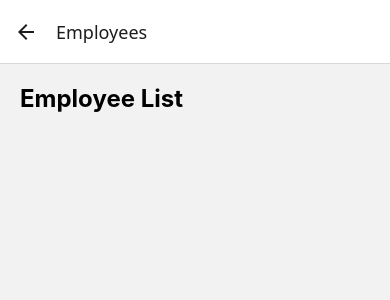
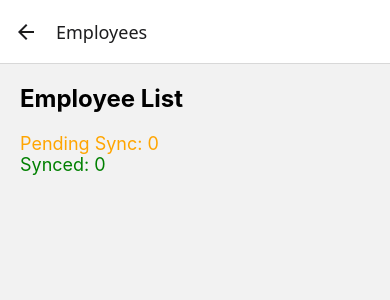
Before and after one commit to CREATEWIT/EdgeVerifyDemo, a React Native app: screen /Employees in a window 390 px wide. Shown: the top 300 px of the page. Built offline with nearby package versions, Linux system fonts and the light colour scheme.

Commit message:
complete sync purge and employee dashboard

```diff
--- a/src/app/screens/EmployeeListScreen.tsx
+++ b/src/app/screens/EmployeeListScreen.tsx
@@ -28,13 +28,27 @@ EmployeeListScreen() {
   }, []);
 
   async function
-  loadEmployees() {
+loadEmployees() {
 
-    const data =
-      await getEmployees();
+  const data =
+    await getEmployees();
 
-    setEmployees(data);
-  }
+  setEmployees(data);
+}
+
+const pendingCount =
+  employees.filter(
+    e =>
+      e.syncStatus ===
+      'PENDING_SYNC'
+  ).length;
+
+const syncedCount =
+  employees.filter(
+    e =>
+      e.syncStatus ===
+      'SYNCED'
+  ).length;
 
   return (
 
@@ -54,6 +68,24 @@ EmployeeListScreen() {
       >
         Employee List
       </Text>
+      <Text
+  style={{
+    fontSize: 18,
+    color: 'orange',
+  }}
+>
+  Pending Sync: {pendingCount}
+</Text>
+
+<Text
+  style={{
+    fontSize: 18,
+    color: 'green',
+    marginBottom: 20,
+  }}
+>
+  Synced: {syncedCount}
+</Text>
 
       <FlatList
   data={employees}
--- a/src/app/screens/HomeScreen.tsx
+++ b/src/app/screens/HomeScreen.tsx
@@ -1,4 +1,4 @@
-import React from 'react';
+import React, { useState } from 'react';
 import {
   syncEmployees,
 } from '../../sync/syncEmployees';
@@ -8,11 +8,14 @@ import {
   TouchableOpacity,
 } from 'react-native';
 
+
 export default function
 HomeScreen({
   navigation,
 
 }: any) {
+  const [syncStatus, setSyncStatus] =
+  useState('');
 
   return (
 
@@ -60,13 +63,31 @@ HomeScreen({
 <TouchableOpacity
   onPress={async () => {
 
+  const result =
     await syncEmployees();
 
-  }}
+  if (result?.success) {
+
+    setSyncStatus(
+      `Uploaded ${result.uploaded} employees`
+    );
+
+  } else {
+
+    setSyncStatus(
+      'SYNC FAILED'
+    );
+
+  }
+
+}}
 >
   <Text>
     Sync Employees
   </Text>
+  <Text>
+  {syncStatus}
+</Text>
 </TouchableOpacity>
     </View>
   );
--- a/src/storage/employeeStorage.ts
+++ b/src/storage/employeeStorage.ts
@@ -66,6 +66,7 @@ export async function getEmployeeById(
   const employees =
     await getEmployees();
 
+
   return employees.find(
     e =>
       e.employeeId ===
--- a/src/sync/syncEmployees.ts
+++ b/src/sync/syncEmployees.ts
@@ -19,8 +19,16 @@ export async function syncEmployees() {
       employees.length
     );
 
+   await new Promise<void>(
+  resolve =>
+    setTimeout(
+      () => resolve(),
+      2000
+    )
+);
+
     console.log(
-      'SYNC_SUCCESS'
+      'SIMULATED_AWS_UPLOAD_SUCCESS'
     );
 
     await clearEmployees();
@@ -29,13 +37,21 @@ export async function syncEmployees() {
       'LOCAL_DATA_PURGED'
     );
 
+    return {
+      success: true,
+      uploaded:
+        employees.length,
+    };
+
   } catch (error) {
 
-    console.log(
-      'SYNC_FAILED',
-      error
-    );
+  console.log(
+    'SYNC_FAILED',
+    error
+  );
 
-  }
-
-}
+  return {
+    success: false,
+    uploaded: 0,
+  };
+  }}
```
